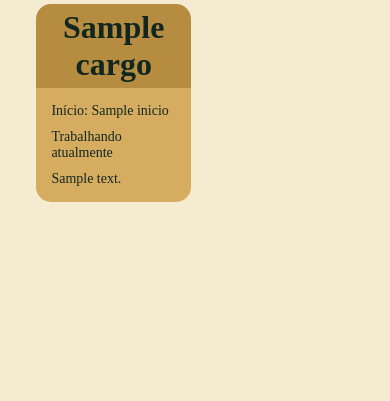
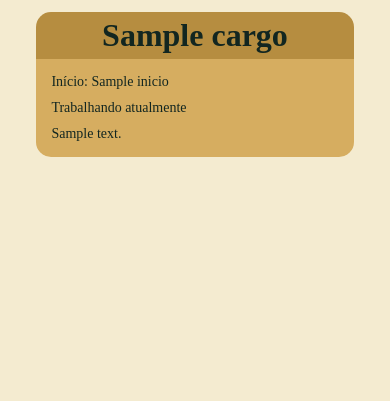
Before and after one commit to Rafael-Nunes-Silva/Portfolio-Pessoal, a Flask app: template src/templates/Trabalhos.html in a window 390 px wide. Shown: the part 100-501 px from the top of the page. Run offline with Flask 3, Linux system fonts and the light colour scheme; the template is opened without the code that fills it: most values are stand-ins (such as "Sample title", 1, 10 or a date in 2020).

Commit message:
Ajustes na responsividade

```diff
--- a/src/static/css/Tecnologias.css
+++ b/src/static/css/Tecnologias.css
@@ -9,7 +9,6 @@
 
 .tecnologia{
     display: flex;
-    align-content: center;
     justify-content: center;
     align-items: center;
     flex-direction: column;
--- a/src/static/css/Trabalhos.css
+++ b/src/static/css/Trabalhos.css
@@ -1,3 +1,8 @@
+.trabalho{
+    display: flex;
+    justify-content: center;
+    align-items: center;
+}
 .trabalho h1{
     background-color: var(--tan);
     padding: 5px;
@@ -18,6 +23,8 @@
 
 /* Mobile */
 @media only screen and (min-width: 360px) {
+    .trabalho{ flex-direction: column; }
+    .trabalho .col-5{ width: 83.33%; }
     .trabcont{
         font-size: 14px;
     }
@@ -27,6 +34,8 @@
 
 /* Tablets */
 @media only screen and (min-width: 960px) {
+    .trabalho{ flex-direction: row; }
+    .trabalho .col-5{ width: 41.66%;}
     .trabcont{
         font-size: 24px;
     }
@@ -36,6 +45,8 @@
 
 /* Desktop */
 @media only screen and (min-width: 1280px) {
+    .trabalho{ flex-direction: row; }
+    .trabalho .col-5{ width: 41.66%;}
     .trabcont{
         font-size: 32px;
     }
```
